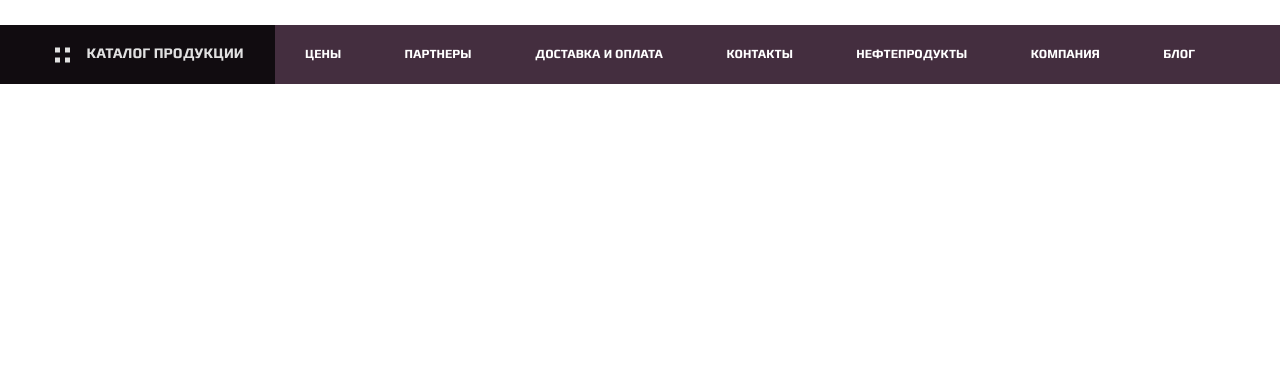
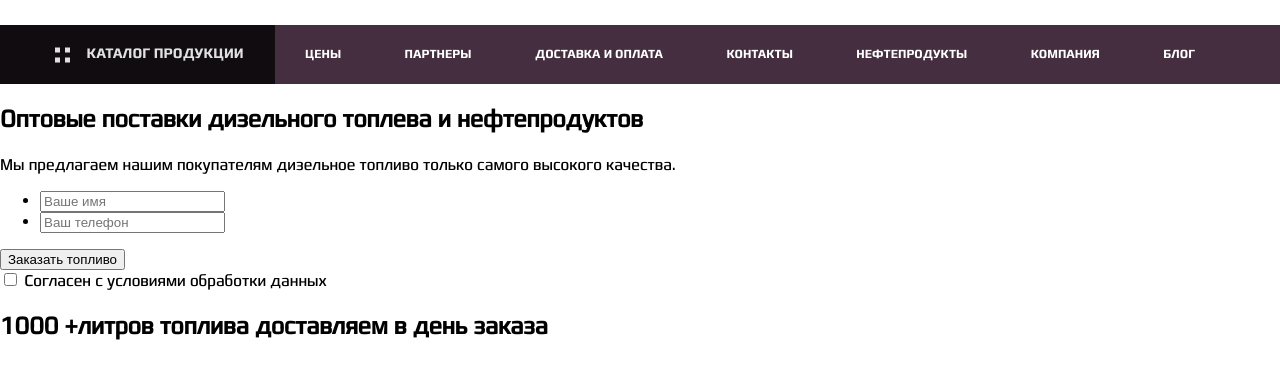
Before and after one commit to kirillgenets/cotn, a website: page docs/index.html in a window 1280 px wide. Shown: the part 157-536 px from the top of the page. Drawn offline with nearby package versions, Linux system fonts and the light colour scheme.

Commit message:
creadted intro HTML-markup

```diff
--- a/docs/index.html
+++ b/docs/index.html
@@ -286,6 +286,52 @@
 
 	</header>
 
+	<main>
+
+		<section class="intro">
+			<div class="intro__info">
+				<h1 class="intro__title">
+					Оптовые поставки дизельного топлева и нефтепродуктов
+				</h1>
+				<p class="intro__subtitle">
+					Мы предлагаем нашим покупателям дизельное топливо только самого высокого качества.
+				</p>
+				<form class="intro__form" action="">
+					<h2 class="visually-hidden">
+						Заполните форму, чтобы сделать заказ топлива
+					</h2>
+					<ul class="intro__form-list">
+						<li class="into__form-item">
+							<label class="visually-hidden" for="order-name">
+								Напишите Ваше имя
+							</label>
+							<input class="intro__field" id="order-name" name="order-name" type="text" placeholder="Ваше имя">
+						</li>
+						<li class="into__form-item">
+							<label class="visually-hidden" for="order-phone">
+								Напишите Ваше имя
+							</label>
+							<input class="intro__field" id="order-phone" name="order-phone" type="tel" placeholder="Ваш телефон">
+						</li>
+					</ul>
+					<button class="intro__submit" type="submit">
+						Заказать топливо
+					</button>
+					<div class="into__form-agree">
+						<input class="intro__form-agree-input" id="order-agree" name="order-agree" type="checkbox">
+						<label class="intro__form-agree-label" for="order-agree">Согласен с условиями обработки данных</label>
+					</div>
+				</form>
+			</div>
+			<div class="intro__preview">
+				<h2 class="intro__preview-advantage">
+					<span class="intro__preview-number">1000 +</span><span class="intro__preview-description">литров топлива доставляем в день заказа</span>
+				</h2>
+			</div>
+		</section>
+
+	</main>
+
 	<script src="https://code.jquery.com/jquery-3.4.1.min.js" integrity="sha256-CSXorXvZcTkaix6Yvo6HppcZGetbYMGWSFlBw8HfCJo=" crossorigin="anonymous"></script>
   <script src="js/jquery.smartmenus.min.js" type="text/javascript"></script>
 	<script src="js/main.min.js" type="text/javascript"></script>
```
Also changed, not shown: www/index.html (+46 -0 lines).
